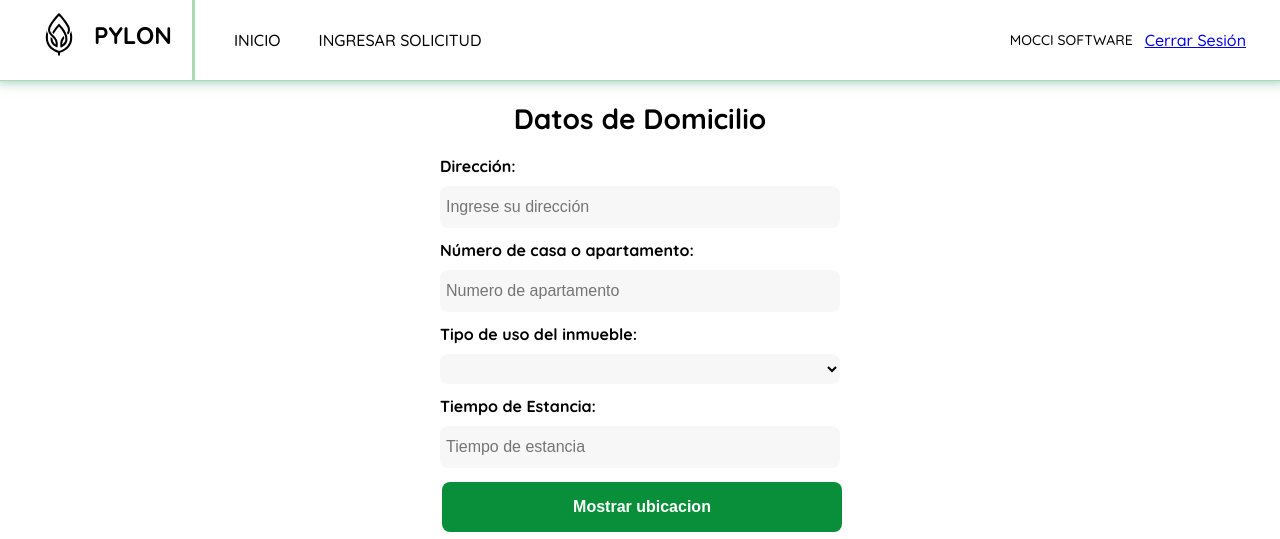
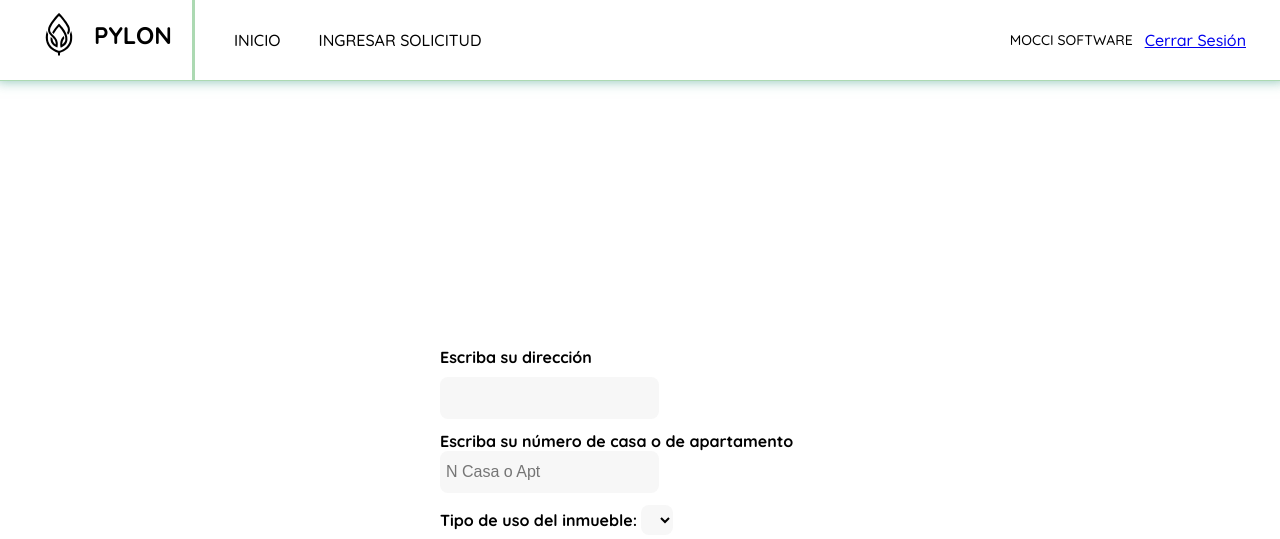
Before and after one commit to ML19017/MOCCISoftware_Producto_SGA, a Django app: page /sistema_gestor_asociados/ingresar_solicitud/domicilio/ in a window 1280 px wide. Shown: the top 539 px of the page. Run offline with Django 3.2, Linux system fonts and the light colour scheme; the visitor is signed in with stand-in values (Sample User, id 1); lists and menus that the app fills with data are empty; some libraries are stand-ins or nearby versions.

Commit message:
domicilio
Busca por direccion

```diff
--- a/sistema_gestor_asociados/templates/domicilio.html
+++ b/sistema_gestor_asociados/templates/domicilio.html
@@ -5,48 +5,39 @@
     {% include "nav.html" %}
     {% load static %}
     <link rel="stylesheet" href="{% static '/css/maps.css' %}">
-    <script src="{% static 'scripts/initMap.js' %}"></script>
-    <script src="https://maps.googleapis.com/maps/api/js?key=AIzaSyAUmnpFJIsdpOpu7d4g7kKv8l_0kq9OTn8&callback=initMap" defer></script>
+    <link rel="stylesheet" href="{% static '/css/mapaEstilo.css' %}">
+    <script src="{% static 'scripts/ubicacion.js' %}"></script>
+    <script src="https://maps.googleapis.com/maps/api/js?key=AIzaSyAUmnpFJIsdpOpu7d4g7kKv8l_0kq9OTn8&libraries=places&callback=initMap" ></script>
   </head>
+
   <body>
+
     <div class="comun">
       <div class="form-container">
-        <form class="form" action="/sistema_gestor_asociados/ingresar_solicitud/" method="post">
-          <!-- @ID && @PARAMS : patron / name-name
-              #dirección
-              #numeroCasaDepartamento
-              #usoInmueble
-              #tiempoDeEstancia
-          -->
-          <!-- #Datos Personales -->
-          <label for="/" class="labelTitulo">Datos de Domicilio</label>
-          <label class="label" for="direccion">
-              Dirección:
-          </label>
-            <input class="input" type="text" name="direccion" id="direccion" title="" placeholder="Ingrese su dirección" pattern="[a-zA-ZñÑáéíóúÁÉÍÓÚ\s]+" minlength="5" maxlength="32" required>
-          <label class="label" for="numeroCasaDepartamento">
-              Número de casa o apartamento:
-          </label>
-              <input class="input" type="text" name="numeroCasaDepartamento" id="numeroCasaDepartamento" placeholder="Numero de apartamento" pattern="[a-zA-ZñÑáéíóúÁÉÍÓÚ\s]+" minlength="5" maxlength="32" required>
-          <label class="label" for="usoInmueble">
-              Tipo de uso del inmueble:
-          </label>
+        <form class="form" action="/sistema_gestor_asociados/ingresar_solicitud/" method="post"></form>
+        <label for="autocomplete" class="label">Escriba su dirección</label>
+        <div class="map">
+          <input type="text" name="" id="autocomplete" class="input">
+          <label for="numeroCasa" class="label"><br>Escriba su número de casa o de apartamento</label>
+          <input class="input" type="number" id="numeroCasa" title="numeroCasa" name="numeroCasa" placeholder="N Casa o Apt">
+          <label class="label" for="usoInmueble"><br>Tipo de uso del inmueble:</label>
           <select class="input" id="usoInmueble" name="usoInmueble" title="" placeholder="" required>
             {% for uso in usoInmueble %}
               <option value="{{ uso.id }}">{{ uso.nombre }}</option>
             {% endfor %}
           </select>
-          <label class="label" for="tiempoDeEstancia">
-              Tiempo de Estancia:
-          </label>
-            <input class="input" type="text" name="tiempoDeEstancia" id="tiempoDeEstancia" placeholder="Tiempo de estancia" pattern="[a-zA-ZñÑáéíóúÁÉÍÓÚ\s]+" minlength="5" maxlength="32" required>
-            <button class="primary-button" id="button" type="button">Mostrar ubicacion</button>
-          <!-- #MAPA -->
-            <div class="mapDiv" id="mapDiv"></div>
+          <label  class="lable"><br><strong> dirección es:</strong> <br> </label>
+          <label id="direccion" class="lable"><br></label><br>
+          <div id="map" class="map" ></div>
+
+        </div>
+
         <input  type="submit" value="Enviar" class="primary-button">
         </form>
       </div>
     </div>
+
+
     {% include "footer.html" %}
 </body>
 </html>
```
Lines whose indentation alone changed are shown as unchanged.
